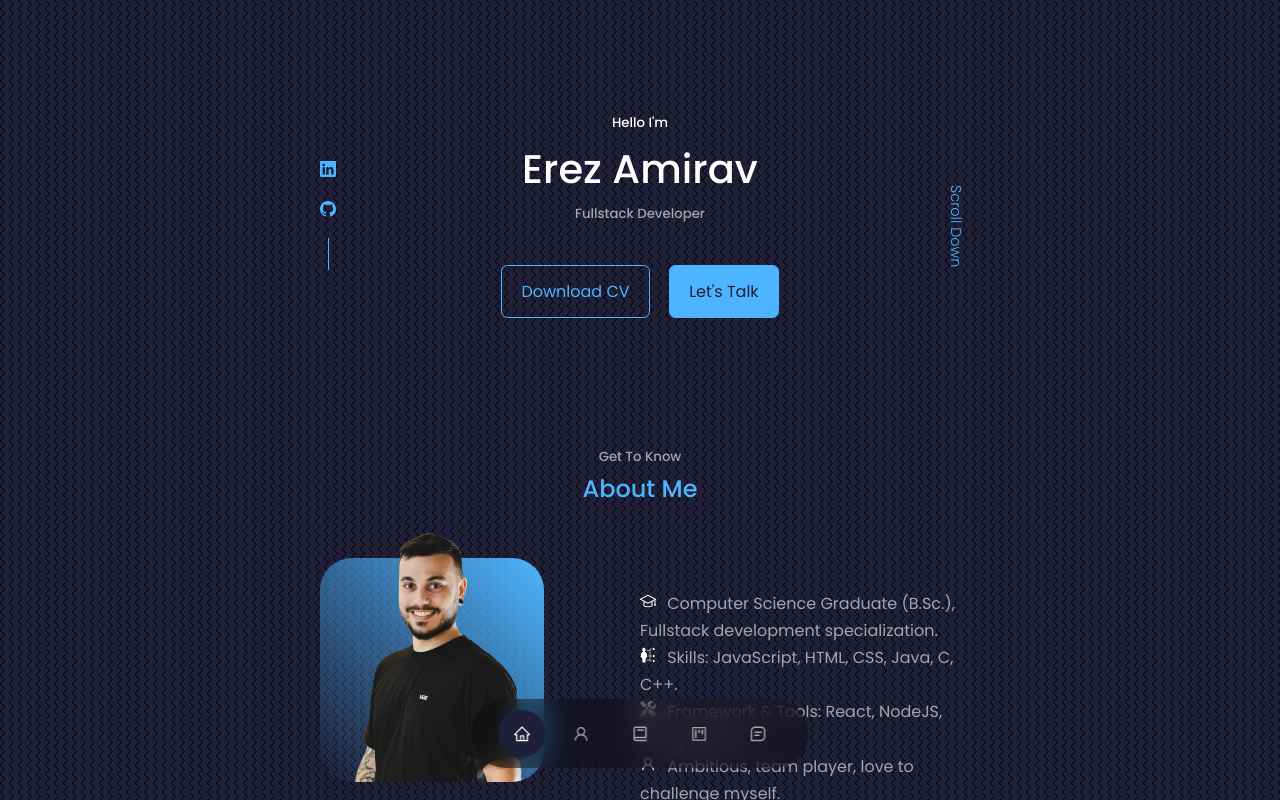
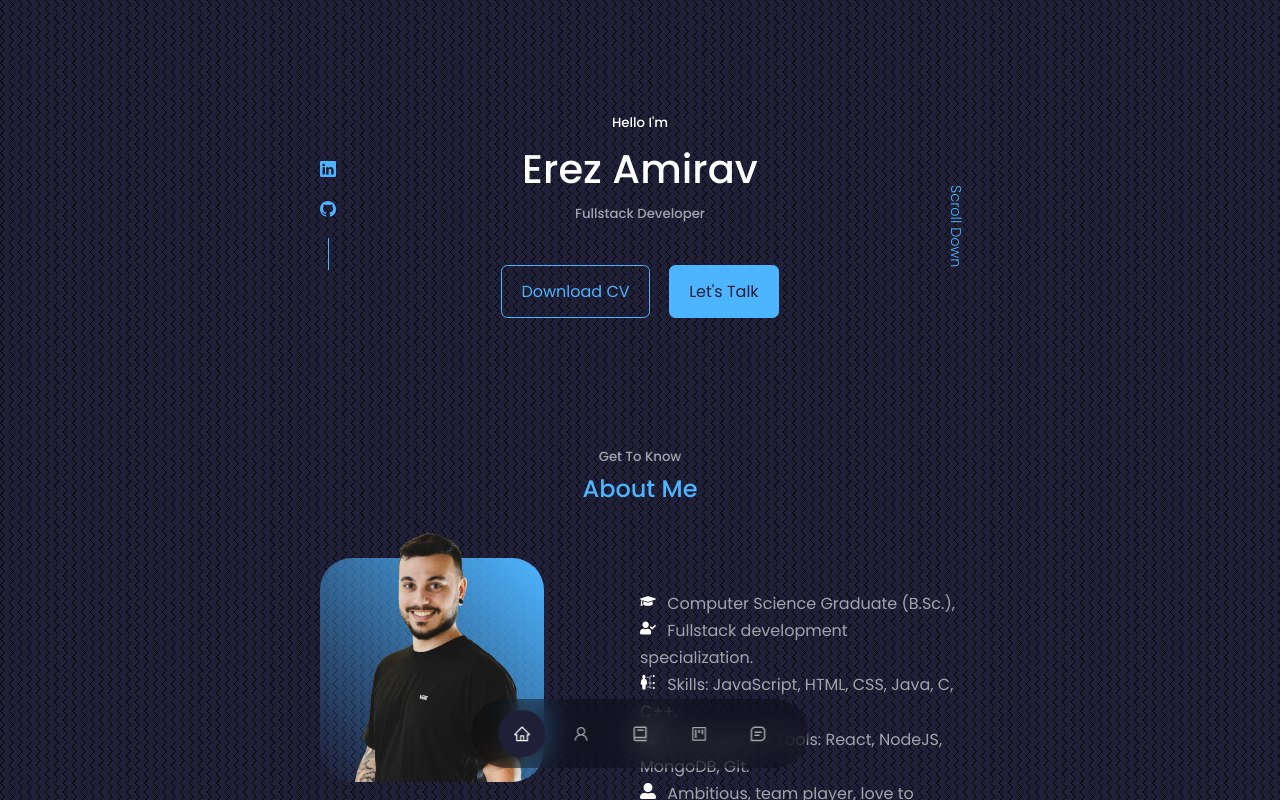
Before and after one commit to ErezAmirav/ErezAmirav.github.io, a React (Create React App) app: page / in a window 1280 px wide. Shown: the top 800 px of the page. Built offline with nearby package versions, Linux system fonts and the light colour scheme.

Commit message:
updated about

```diff
--- a/src/components/about/About.jsx
+++ b/src/components/about/About.jsx
@@ -1,10 +1,14 @@
 import React from 'react';
 import './about.css';
 import ME from '../../assets/imgs/me.png';
-import { SlGraduation } from 'react-icons/sl';
+import {
+  FaGraduationCap,
+  FaUserCheck,
+  FaUserAlt,
+  FaTools,
+} from 'react-icons/fa';
 import { GiSkills } from 'react-icons/gi';
-import { FaTools } from 'react-icons/fa';
-import { AiOutlineUser } from 'react-icons/ai';
+
 const About = () => {
   return (
     <section id="about">
@@ -19,8 +23,9 @@ const About = () => {
         </div>
         <div className="about__content">
           <p>
-            <SlGraduation className="about__content-icon" />
+            <FaGraduationCap className="about__content-icon" />
             Computer Science Graduate (B.Sc.), <br />
+            <FaUserCheck className="about__content-icon" />
             Fullstack development specialization.
             <br />
             <GiSkills className="about__content-icon" />
@@ -29,7 +34,7 @@ const About = () => {
             <FaTools className="about__content-icon" />
             Framework & Tools: React, NodeJS, MongoDB, Git.
             <br />
-            <AiOutlineUser className="about__content-icon" />
+            <FaUserAlt className="about__content-icon" />
             Ambitious, team player, love to challenge myself.
           </p>
           <a href="#contact" className="btn btn-primary">
```
